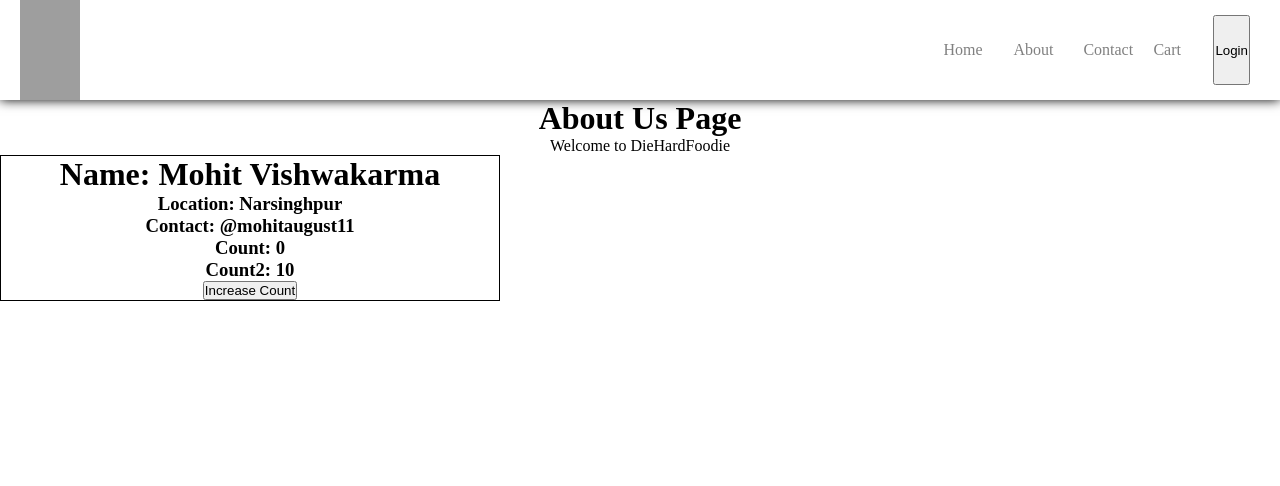
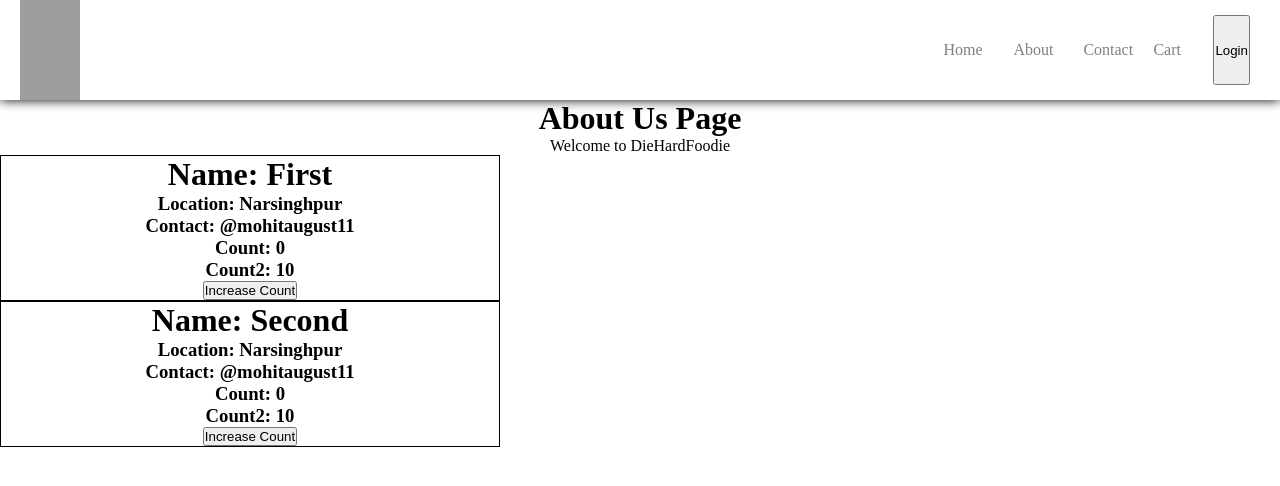
Before and after one commit to mohitvishwakarma011/react, a React (Vite) app: page /about in a window 1280 px wide. Shown: the top 486 px of the page. Built offline with nearby package versions, Linux system fonts and the light colour scheme; grey boxes are pictures that could not be loaded.

Commit message:
when we have multiple child inside parent - lifercycle sequence(batching by react)

```diff
--- a/src/components/About.js
+++ b/src/components/About.js
@@ -17,10 +17,29 @@ class About extends React.Component{
             <div className="about-us">
                 <h1>About Us Page</h1>
                 <p>Welcome to DieHardFoodie</p>
-                <UserClass name={"Mohit Vishwakarma"} location={"Narsinghpur"}/>
+                <UserClass name={"First "} location={"Narsinghpur"}/>
+                <UserClass name={"Second"} location={"Narsinghpur"}/>
             </div>
         )
     }
 }
 
+/*
+-parent constructor
+-parent render
+
+    -first child constructor
+    -first child render
+
+    -second child constructor
+    -second child render
+
+<DOM Updated - In single Batch >
+
+    -first child componentDidMount
+    -second child componentDidMount
+
+-parent componentDidMount
+
+*/
 export default About;
```
Also changed, not shown: src/components/UserClass.js (+5 -3 lines).
